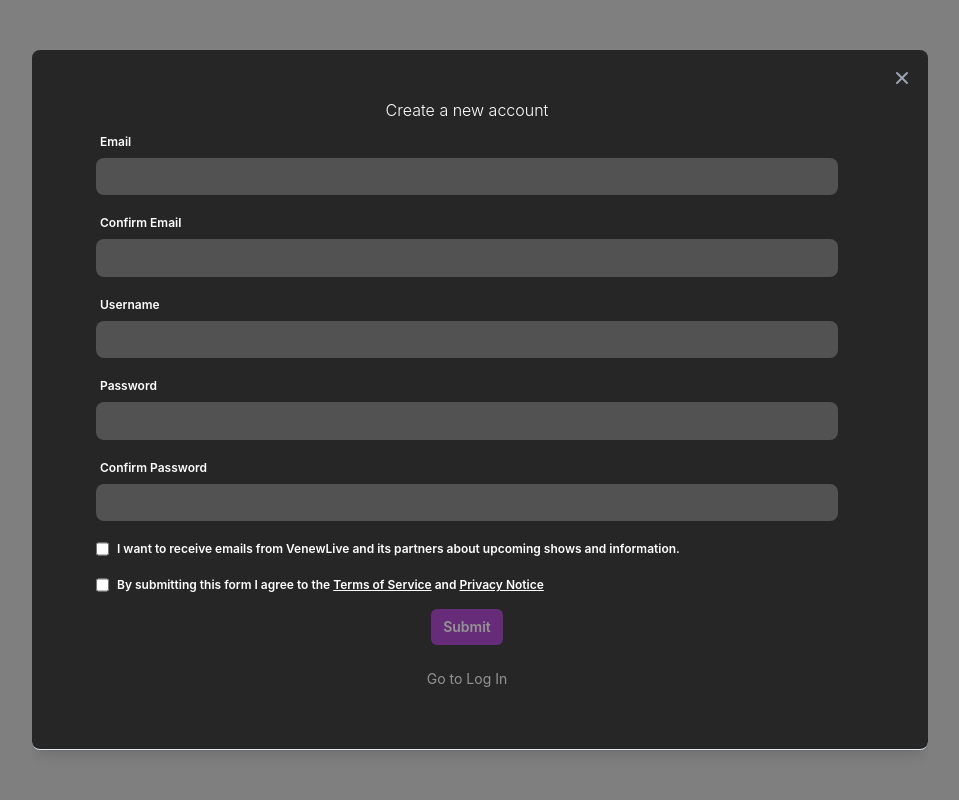
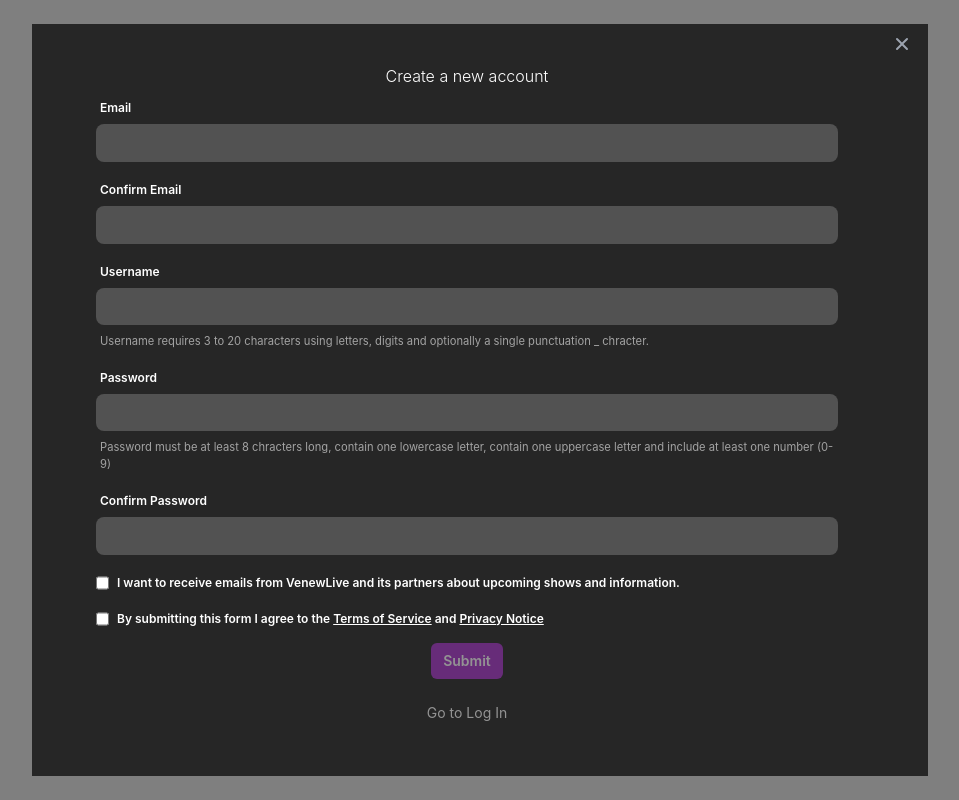
Before and after one commit to franciscalizo2/kiswe, a React (Create React App) app: page / in a window 1280 px wide. Both pictures are taken after a click on the button "Register". Shown: the whole page, without its empty margins (160-1119 px from the left). Built offline with nearby package versions, Linux system fonts and the light colour scheme.

Commit message:
feat: add helper text

```diff
--- a/src/components/RegistrationForm.tsx
+++ b/src/components/RegistrationForm.tsx
@@ -139,6 +139,11 @@ export default function RegistrationForm() {
                 {formik.errors.username}
               </p>
             )}
+
+            <p className="registration-helper-text">
+              Username requires 3 to 20 characters using letters, digits and
+              optionally a single punctuation _ chracter.
+            </p>
           </div>
 
           <div>
@@ -162,6 +167,12 @@ export default function RegistrationForm() {
                 {formik.errors.password}
               </p>
             )}
+
+            <p className="registration-helper-text">
+              Password must be at least 8 chracters long, contain one lowercase
+              letter, contain one uppercase letter and include at least one
+              number (0-9)
+            </p>
           </div>
 
           <div>
--- a/src/index.css
+++ b/src/index.css
@@ -25,6 +25,10 @@ code {
   @apply block bg-neutral-600 w-full rounded-lg p-2 mt-2 text-[.90rem];
 }
 
+.registration-helper-text {
+  @apply text-[.7rem] mt-2 ml-1 text-neutral-400;
+}
+
 .registration-error-text {
   @apply text-xs text-red-500 ml-1 mt-1;
 }
```
